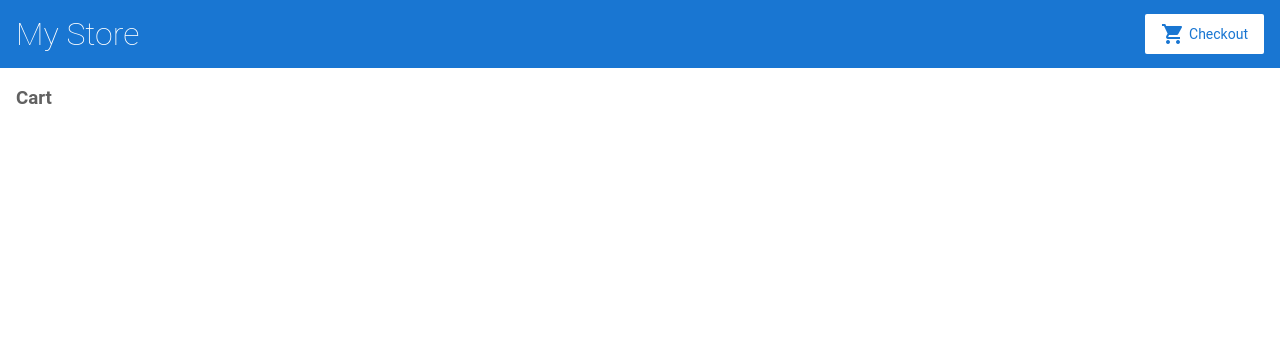
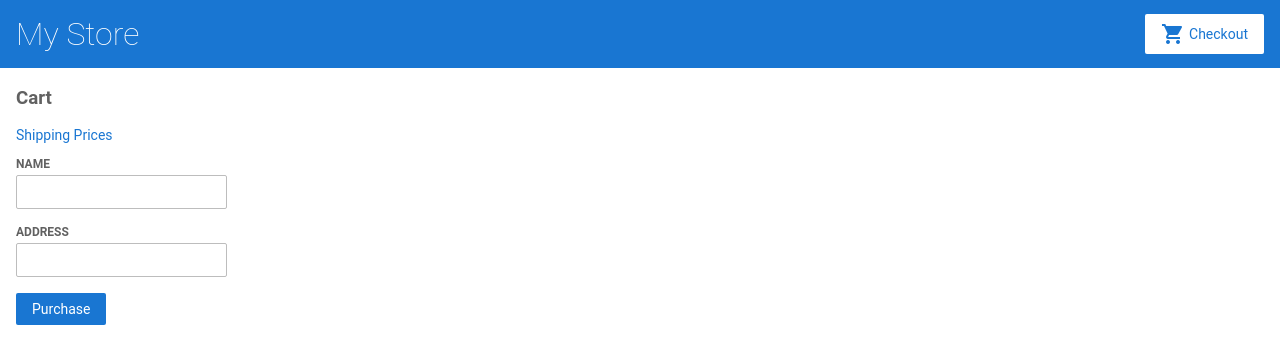
Before and after one commit to bemouks/angular-9eynnp, an Angular app: page /cart in a window 1280 px wide. Shown: the top 364 px of the page. Built offline with nearby package versions, Linux system fonts and the light colour scheme.

Commit message:
4 files modified, 3 added

```diff
--- a/src/app/cart/cart.component.html
+++ b/src/app/cart/cart.component.html
@@ -1,6 +1,28 @@
 <h3>Cart</h3>
+
+<p>
+	<a routerLink="/shipping">Shipping Prices</a>
+</p>
 
 <div class="cart-item" *ngFor="let item of items">
 	<span>{{ item.name }}</span>
 	<span>{{ item.price | currency }}</span>
 </div>
+
+
+<form [formGroup]="checkoutForm" (ngSubmit)="onSubmit(checkoutForm.value)">
+	<div>
+		<label for="name">
+      Name
+    </label>
+		<input id="name" type="text" formControlName="name">
+  </div>
+
+	<div>
+			<label for="address">
+      Address
+    </label>
+			<input id="address" type="text" formControlName="address">
+  </div>
+			<button class="button" type="submit">Purchase</button>
+</form>
--- a/src/app/cart/cart.component.ts
+++ b/src/app/cart/cart.component.ts
@@ -1,5 +1,6 @@
 import { Component, OnInit } from "@angular/core";
 import { CartService } from "../service/cart.service";
+import { FormBuilder } from "@angular/forms";
 
 @Component({
   selector: "app-cart",
@@ -8,9 +9,27 @@ import { CartService } from "../service/cart.service";
 })
 export class CartComponent implements OnInit {
   items;
-  constructor(private cartService: CartService) {}
+  checkoutForm;
+
+  constructor(
+    private cartService: CartService,
+    private formBuilder: FormBuilder
+  ) {
+    this.checkoutForm = this.formBuilder.group({
+      name: "",
+      address: ""
+    });
+  }
 
   ngOnInit() {
     this.items = this.cartService.getItems();
   }
+
+  onSubmit(customerData) {
+    // Process checkout data here
+    this.items = this.cartService.clearCart();
+    this.checkoutForm.reset();
+
+    console.warn("Your order has been submitted", customerData);
+  }
 }
--- a/src/app/service/cart.service.ts
+++ b/src/app/service/cart.service.ts
@@ -1,8 +1,9 @@
 import { Injectable } from "@angular/core";
+import { HttpClient } from "@angular/common/http";
 
 @Injectable()
 export class CartService {
-  constructor() {}
+  constructor(private http: HttpClient) {}
 
   items = [];
 
@@ -19,4 +20,8 @@ export class CartService {
     this.items = [];
     return this.items;
   }
+
+  getShippingPrices() {
+    return this.http.get("/assets/shipping.json");
+  }
 }
--- /dev/null
+++ b/src/app/shipping/shipping.component.html
@@ -0,0 +1,6 @@
+<h3>Shipping Prices</h3>
+
+<div class="shipping-item" *ngFor="let shipping of shippingCosts | async">
+	<span>{{ shipping.type }}</span>
+	<span>{{ shipping.price | currency }}</span>
+</div>
--- /dev/null
+++ b/src/app/shipping/shipping.component.ts
@@ -0,0 +1,16 @@
+import { Component, OnInit } from "@angular/core";
+import { CartService } from "../service/cart.service";
+
+@Component({
+  selector: "app-shipping",
+  templateUrl: "./shipping.component.html",
+  styleUrls: ["./shipping.component.css"]
+})
+export class ShippingComponent implements OnInit {
+  shippingCosts;
+  constructor(private cartService: CartService) {}
+
+  ngOnInit() {
+    this.shippingCosts = this.cartService.getShippingPrices();
+  }
+}
```
Also changed, not shown: src/app/app.module.ts (+7 -2 lines), src/app/shipping/shipping.component.css (added).
